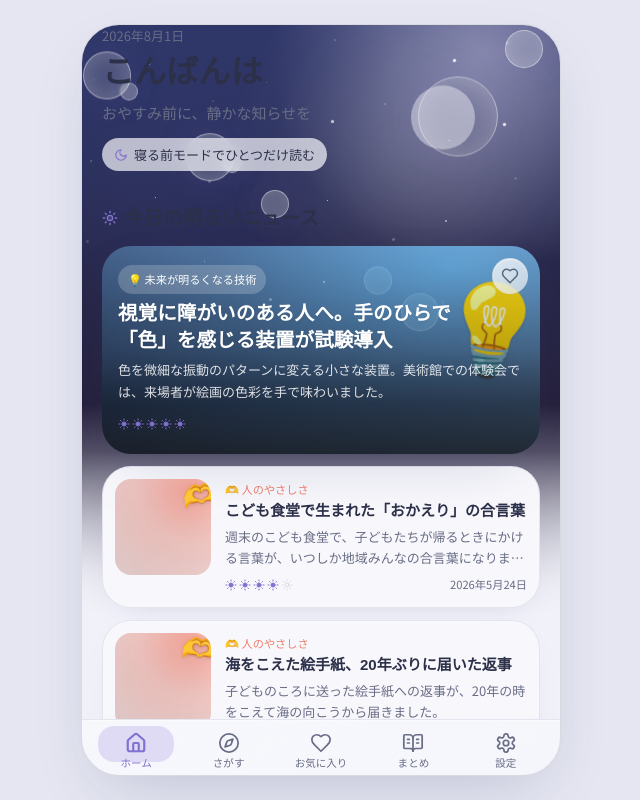
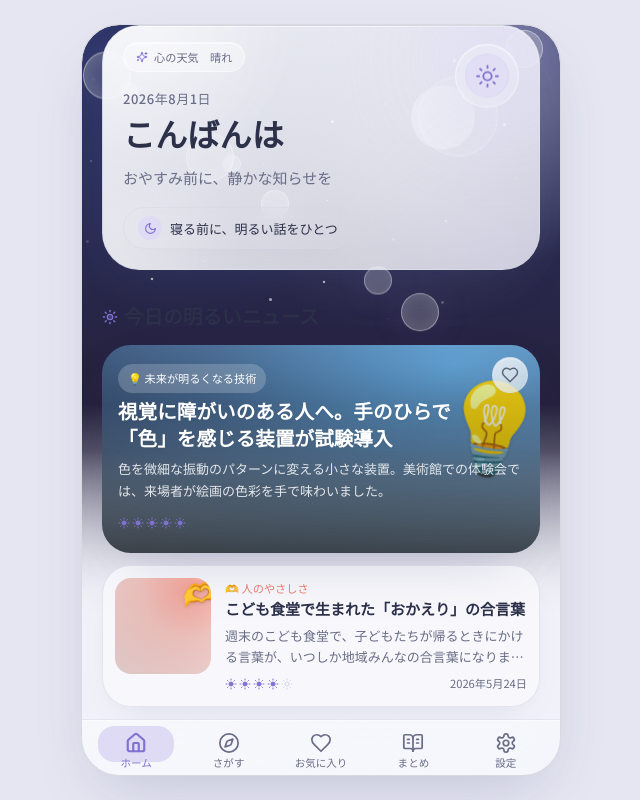
Before and after one commit to sunpotflower4460-cpu/Hot-news, a Next.js app: page /home in a window 1280 px wide. Shown: the whole page, without its empty margins (319-959 px from the left). Built offline with nearby package versions, Linux system fonts and the light colour scheme; a web font is replaced by a local one.

Commit message:
Turn the home greeting into a heart weather moment

```diff
--- a/src/components/home/HomeGreeting.tsx
+++ b/src/components/home/HomeGreeting.tsx
@@ -1,7 +1,8 @@
 'use client';
 
 import Link from 'next/link';
-import { Moon } from 'lucide-react';
+import { Moon, Sparkles, Sun } from 'lucide-react';
+import { motion } from 'framer-motion';
 import { useResolvedTheme } from '@/components/theme/ThemeProvider';
 import { TIME_GREETINGS_JA, TIME_SUBTITLES_JA } from '@/lib/theme/timeOfDay';
 import { formatJaDate } from '@/lib/utils/date';
@@ -13,23 +14,45 @@ export function HomeGreeting() {
   const showNight = hydrated && (time === 'evening' || time === 'night');
 
   return (
-    <div className="safe-top px-5 pb-1 pt-6">
-      <p className="text-caption text-muted">{formatJaDate(new Date().toISOString())}</p>
-      <div className="mt-1 flex items-end justify-between gap-3">
-        <div>
-          <h1 className="text-display font-bold text-text">{TIME_GREETINGS_JA[time]}</h1>
-          <p className="mt-1 text-body text-muted">{TIME_SUBTITLES_JA[time]}</p>
+    <div className="safe-top px-5 pb-1 pt-5">
+      <motion.section
+        initial={{ opacity: 0, y: 12, scale: 0.99 }}
+        animate={{ opacity: 1, y: 0, scale: 1 }}
+        transition={{ duration: 0.7, ease: [0.22, 1, 0.36, 1] }}
+        className="soft-surface relative overflow-hidden rounded-panel px-5 pb-5 pt-4 shadow-float"
+      >
+        <div className="absolute -right-8 -top-10 h-36 w-36 animate-breathe rounded-full bg-accent-soft/70 blur-2xl" />
+        <div className="absolute -bottom-10 -left-6 h-28 w-28 rounded-full bg-white/35 blur-2xl" />
+        <div className="absolute right-5 top-5 h-16 w-16 animate-float rounded-full border border-white/45 bg-white/20 shadow-inner-light backdrop-blur-sm">
+          <div className="absolute inset-2.5 flex items-center justify-center rounded-full bg-accent-soft/70 text-accent shadow-glow">
+            <Sun size={25} strokeWidth={1.8} className="fill-accent/16" />
           </div>
         </div>
+
+        <div className="relative z-10 pr-16">
+          <div className="inline-flex items-center gap-1.5 rounded-pill border border-white/45 bg-white/35 px-3 py-1 text-[0.7rem] font-medium text-muted shadow-inner-light backdrop-blur-md">
+            <Sparkles size={12} className="text-accent" />
+            心の天気　晴れ
+          </div>
+          <p className="mt-4 text-caption font-medium tracking-[0.04em] text-muted">
+            {formatJaDate(new Date().toISOString())}
+          </p>
+          <h1 className="mt-1 text-display font-bold text-text">{TIME_GREETINGS_JA[time]}</h1>
+          <p className="mt-1.5 max-w-[18rem] text-body text-muted">{TIME_SUBTITLES_JA[time]}</p>
+        </div>
+
         {showNight && (
           <Link
             href="/night"
-          className="mt-3 inline-flex items-center gap-1.5 rounded-pill bg-surface/70 px-3 py-1.5 text-caption font-medium text-text shadow-soft backdrop-blur"
+            className="relative z-10 mt-4 inline-flex items-center gap-2 rounded-pill border border-line/50 bg-surface/72 px-3.5 py-2 text-caption font-medium text-text shadow-soft backdrop-blur transition-all duration-300 ease-gentle hover:-translate-y-0.5 hover:shadow-glow active:translate-y-0"
           >
-          <Moon size={14} className="text-accent" />
-          寝る前モードでひとつだけ読む
+            <span className="flex h-6 w-6 items-center justify-center rounded-full bg-accent-soft text-accent">
+              <Moon size={13} />
+            </span>
+            寝る前に、明るい話をひとつ
           </Link>
         )}
+      </motion.section>
     </div>
   );
 }
```
Lines whose indentation alone changed are shown as unchanged.
